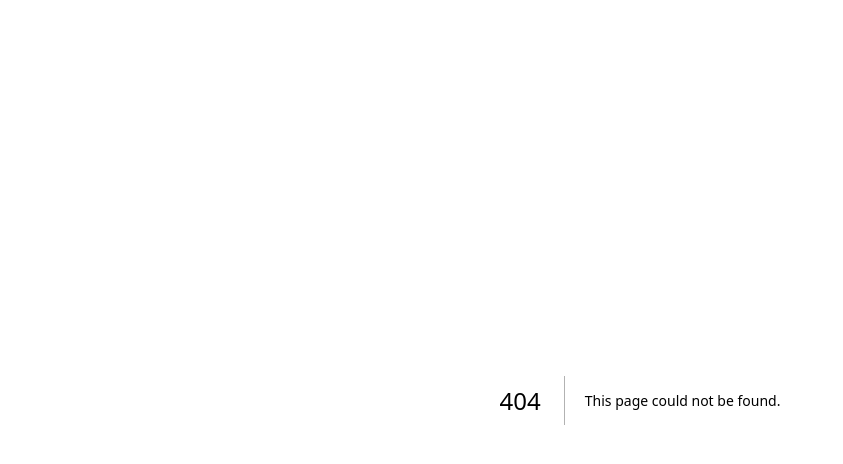
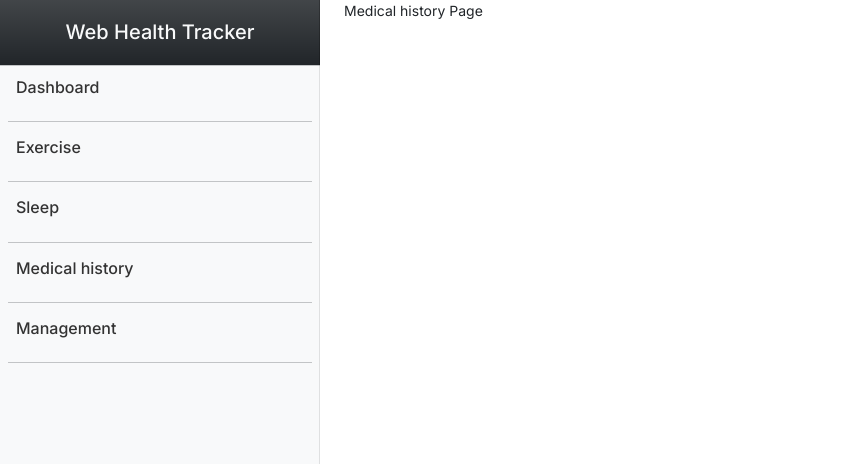
Before and after one commit to lantoday/WebHealthTracker, a Next.js app in the folder web-health-tracker/: page /history in a window 1280 px wide. Before the commit this address had no page. Shown: the top 464 px of the page, without its empty margins (0-843 px from the left). Built offline with nearby package versions, Linux system fonts and the light colour scheme.

Commit message:
Add medical history tab

```diff
--- /dev/null
+++ b/web-health-tracker/src/app/history/page.tsx
@@ -0,0 +1,13 @@
+import React from "react";
+import Layout from "../ui/shared/main-layout";
+
+const History: React.FC = () => {
+  return (
+    <Layout>
+      Medical history Page
+      {/* Your content here */}
+    </Layout>
+  );
+};
+
+export default History;
--- a/web-health-tracker/src/app/ui/shared/navbar.tsx
+++ b/web-health-tracker/src/app/ui/shared/navbar.tsx
@@ -33,6 +33,12 @@ const Navbar: React.FC = () => {
           </li>
           <hr className="m-2" />
           <li className="nav-item h6">
+            <a className="nav-link" href="/history">
+              Medical history
+            </a>
+          </li>
+          <hr className="m-2" />
+          <li className="nav-item h6">
             <a className="nav-link" href="/management">
               {/* <span data-feather="shopping-cart"></span> */}
               Management
```
